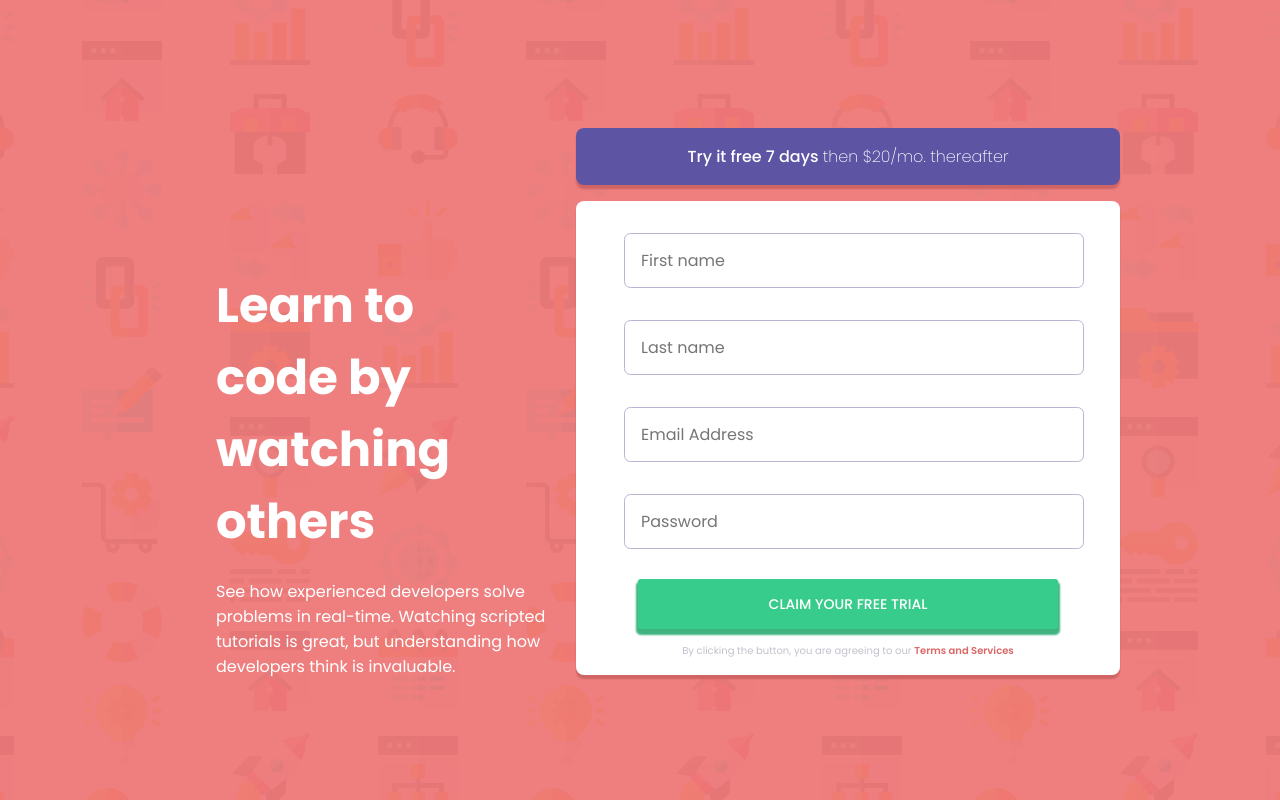
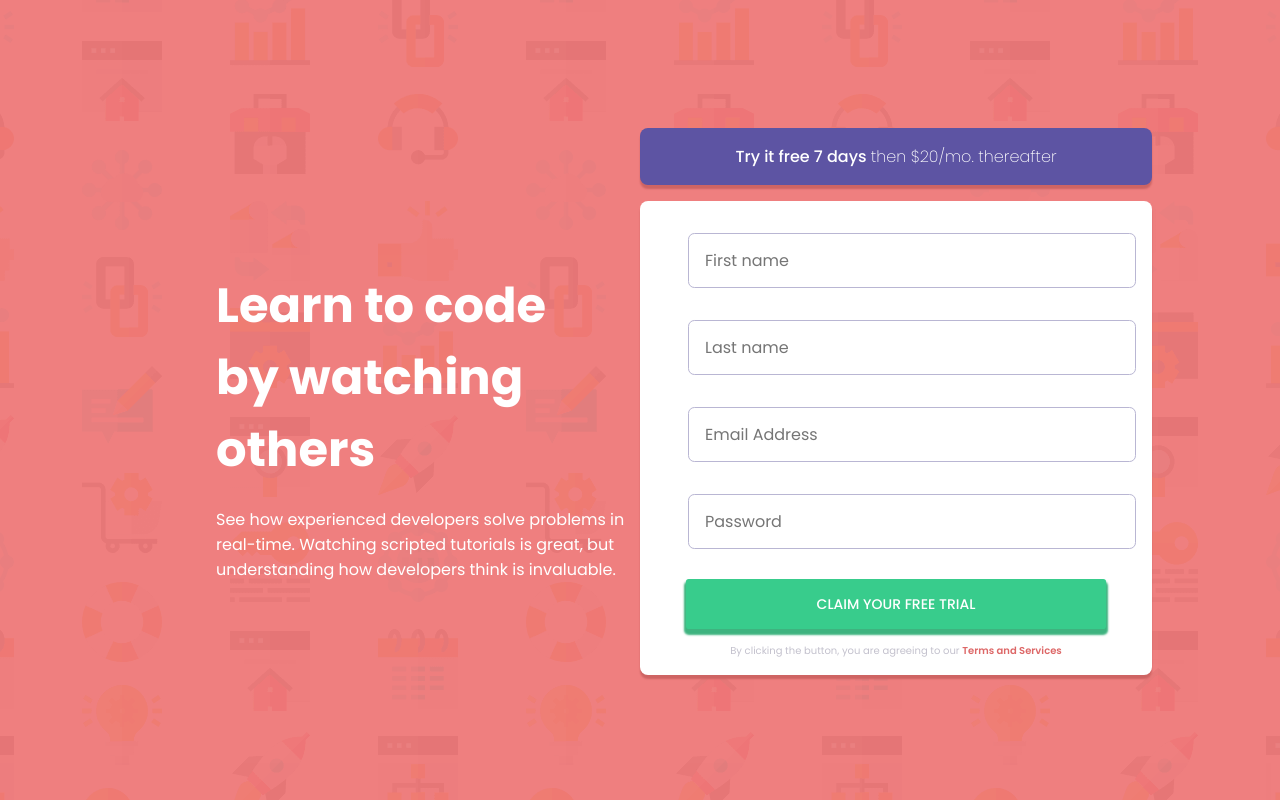
Before and after one commit to aj-menon/sign-up-component, a plain HTML site: page index.html in a window 1280 px wide. Shown: the top 800 px of the page. Drawn offline with Linux system fonts and the light colour scheme.

Commit message:
Update styles.css

```diff
--- a/css/styles.css
+++ b/css/styles.css
@@ -42,7 +42,7 @@ overflow: hidden;
 }
 .grid-container {
 	display: grid;
-	grid-template-columns: 3fr 4fr;
+	grid-template-columns: 4fr 4fr;
 	justify-content: center;
 
 	margin: 10% 15%;
```
